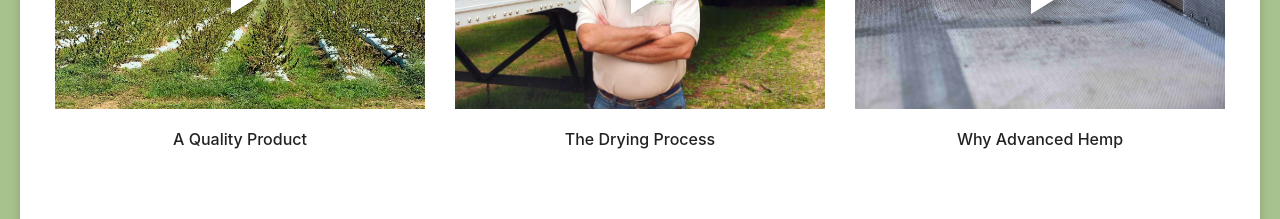
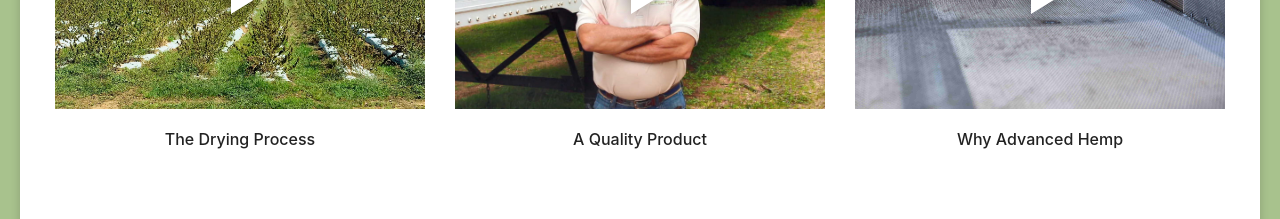
Before and after one commit to dyaroshevych/advanced-hemp-trailer, a React (Create React App) app: page / in a window 1280 px wide. Shown: the part 3460-3679 px from the top of the page. Built offline with nearby package versions, Linux system fonts and the light colour scheme.

Commit message:
swap titles for videos

```diff
--- a/src/components/sections/VideoSection/VideoSection.jsx
+++ b/src/components/sections/VideoSection/VideoSection.jsx
@@ -8,12 +8,12 @@ import * as videos from "../../../assets/img/videos";
 
 const data = [
   {
-    caption: "A Quality Product",
+    caption: "The Drying Process",
     videoUrl: videos.video1Mp4,
     previewUrl: videos.preview1Jpg,
   },
   {
-    caption: "The Drying Process",
+    caption: "A Quality Product",
     videoUrl: videos.video2Mp4,
     previewUrl: videos.preview2Jpg,
   },
```
